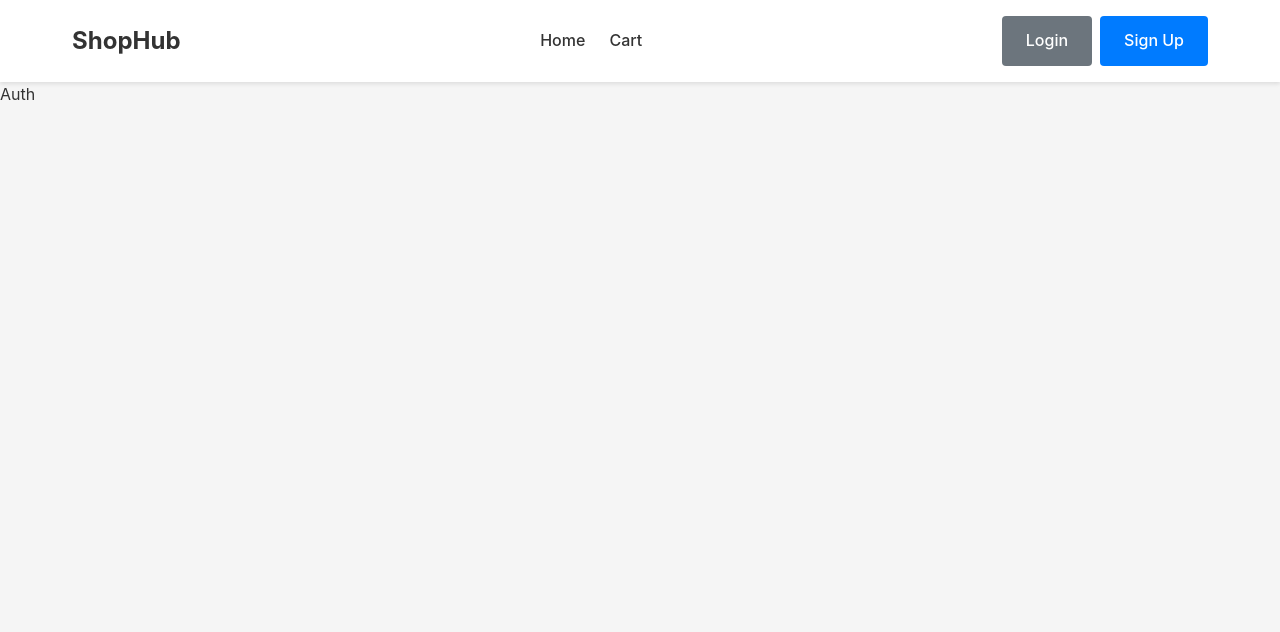
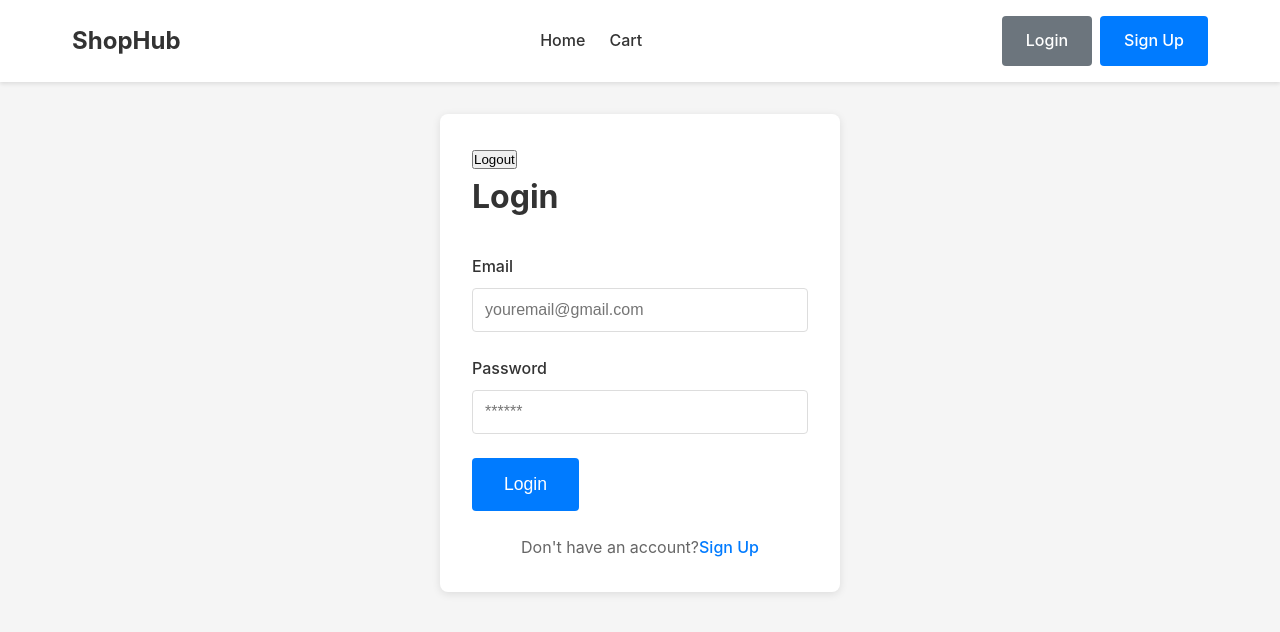
Before and after one commit to Hizzze/ShopHubReact, a React (Vite) app: page /auth in a window 1280 px wide. Shown: the top 632 px of the page. Built offline with nearby package versions, Linux system fonts and the light colour scheme.

Commit message:
Added Auth

```diff
--- a/src/App.jsx
+++ b/src/App.jsx
@@ -1,13 +1,14 @@
-import { useState, useEffect } from 'react';
 import './App.css';
 import { Routes, Route } from 'react-router-dom';
 import Home from './pages/Home';
 import Auth from './pages/Auth';
 import Checkout from './pages/Checkout';
 import { Navbar } from './components/Navbar';
+import AuthProvider from './context/AuthContext';
 
 export default function App() {
   return (
+    <AuthProvider>
       <div className="app">
         <Navbar />
         <Routes>
@@ -16,5 +17,6 @@ export default function App() {
           <Route path={'/checkout'} element={<Checkout />} />
         </Routes>
       </div>
+    </AuthProvider>
   );
 }
--- a/src/components/ProductCard.jsx
+++ b/src/components/ProductCard.jsx
@@ -3,7 +3,7 @@ import { getProducts } from '../data/products';
 
 export default function ProductCard({ product }) {
   return (
-    <div className="product-card" key={product.id}>
+    <div className="product-card">
       <div className="product-card-content" style={{ cursor: 'pointer' }}>
         <img src={product.image} alt={product.name} />
         <h3 className="product-card-name">{product.name}</h3>
--- /dev/null
+++ b/src/context/AuthContext.jsx
@@ -0,0 +1,58 @@
+import { createContext, useState } from 'react';
+
+export const AuthContext = createContext(null);
+
+export default function AuthProvider({ children }) {
+  const [user, setUser] = useState(
+    localStorage.getItem('currentUserEmail')
+      ? { email: localStorage.getItem('currentUserEmail') }
+      : null,
+  );
+
+  function signUp(email, password) {
+    // 1. Достаем строку из localStorage и ОБЯЗАТЕЛЬНО превращаем её в массив через JSON.parse
+    const usersData = JSON.parse(localStorage.getItem('users') || '[]');
+
+    // 2. Ищем по массиву usersData, а не по состоянию user
+    if (usersData.find((u) => u.email === email)) {
+      return { success: false, error: 'Email already exists' };
+    }
+
+    const newUser = { email, password };
+
+    // 3. Добавляем пользователя в массив данных
+    usersData.push(newUser);
+
+    // 4. Сохраняем обновленный массив обратно в localStorage
+    localStorage.setItem('users', JSON.stringify(usersData));
+
+    // 5. Устанавливаем текущего вошедшего пользователя в состояние
+    setUser({ email });
+
+    return { success: true };
+  }
+
+  function login(email, password) {
+    // Логика входа будет похожей: достать usersData и проверить email/password
+    const users = JSON.parse(localStorage.getItem('users') || '[]');
+    const user = users.find((u) => u.email === email && u.password === password);
+
+    if (!user) {
+      return { success: false, error: 'Invalid email or password' };
+    }
+
+    localStorage.setItem('currentuserEmail', email);
+    setUser({ email });
+
+    return { success: true };
+  }
+
+  function logout() {
+    localStorage.removeItem('currentUserEmail');
+    setUser(null);
+  }
+
+  return (
+    <AuthContext.Provider value={{ signUp, user, logout, login }}>{children}</AuthContext.Provider>
+  );
+}
--- a/src/pages/Auth.jsx
+++ b/src/pages/Auth.jsx
@@ -1,3 +1,106 @@
+import { useContext, useState } from 'react';
+import { useForm } from 'react-hook-form';
+import { AuthContext } from '../context/AuthContext';
+import { useNavigate } from 'react-router-dom';
+
 export default function Auth() {
-  return <div>Auth</div>;
+  const [mode, setMode] = useState('login');
+  const { signUp, user, logout, login } = useContext(AuthContext);
+  const [error, setError] = useState(null);
+  const navigate = useNavigate();
+
+  const {
+    register,
+    handleSubmit,
+    formState: { errors },
+  } = useForm();
+
+  function onSubmit(data) {
+    setError(null);
+    let result;
+    if (mode === 'signup') {
+      result = signUp(data.email, data.password);
+    } else {
+      result = login(data.email, data.password);
+    }
+
+    if (result.success) {
+      navigate('/');
+    } else {
+      setError(result.error);
+    }
+
+    console.log(result);
+  }
+  return (
+    <div className="page">
+      <div className="container">
+        <div className="auth-container">
+          {user && <p>User logged in: {user.email}</p>}
+          <button onClick={() => logout()}>Logout</button>
+          <h1 className="page-title">{mode === 'signup' ? 'Sign Up' : 'Login'}</h1>
+          <form action="" className="auth-form" onSubmit={handleSubmit(onSubmit)}>
+            <div className="form-group">
+              <label className="form-label" htmlFor="email">
+                Email
+              </label>
+              <input
+                className="form-input"
+                type="email"
+                placeholder="youremail@gmail.com"
+                id="email"
+                {...register('email', { required: 'Email is required' })}
+              />
+            </div>
+
+            {errors.email && <span className="form-error">{errors.email.message}</span>}
+            <div className="form-group">
+              <label className="form-label" htmlFor="password">
+                Password
+              </label>
+              <input
+                className="form-input"
+                type="password"
+                placeholder="******"
+                id="password"
+                {...register('password', {
+                  required: 'Password is required',
+                  minLength: {
+                    value: 6,
+                    message: 'Password must be at least 6 characters',
+                  },
+                  maxLength: {
+                    value: 12,
+                    message: 'Password must be less than 12 characters',
+                  },
+                })}
+              />
+              {errors.password && <span className="form-error">{errors.password.message}</span>}
+            </div>
+
+            <button type="submit" className="btn btn-primary btn-large">
+              {mode === 'signup' ? 'Sign Up' : 'Login'}
+            </button>
+          </form>
+          <div className="auth-switch">
+            {mode === 'signup' ? (
+              <p>
+                Already have an account?
+                <span className="auth-link" onClick={() => setMode('login')}>
+                  Login
+                </span>
+              </p>
+            ) : (
+              <p>
+                Don't have an account?
+                <span className="auth-link" onClick={() => setMode('signup')}>
+                  Sign Up
+                </span>
+              </p>
+            )}
+          </div>
+        </div>
+      </div>
+    </div>
+  );
 }
```
Lines whose indentation alone changed are shown as unchanged.
